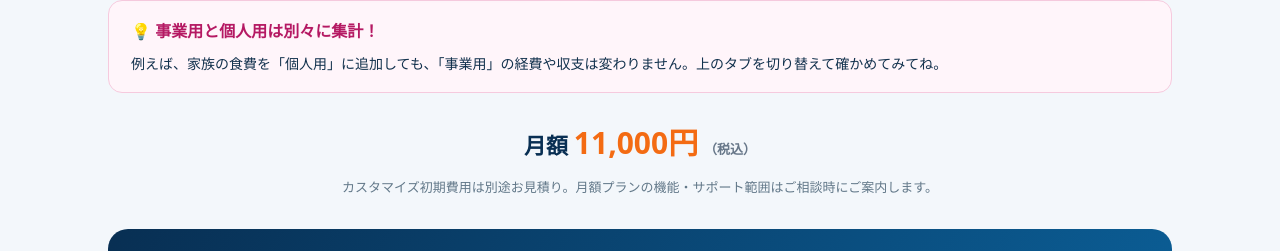
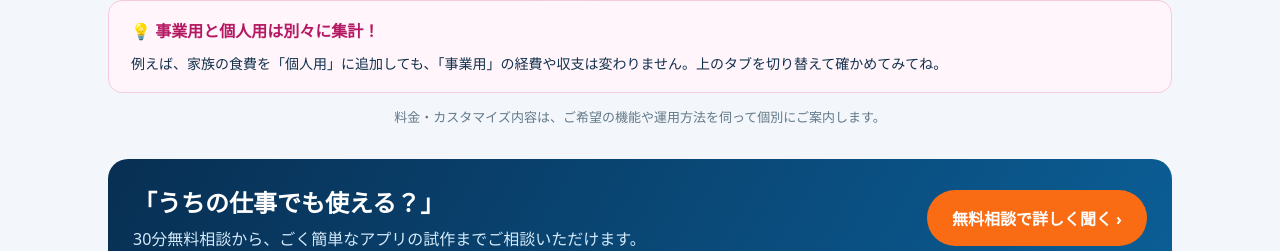
Before and after one commit to happysugar-system/happysugar-system-site, a plain HTML site: page startup-plan-demo.html in a window 1280 px wide. Shown: the part 1275-1526 px from the top of the page. Drawn offline with Linux system fonts and the light colour scheme.

Commit message:
Hide subscription price from public startup finance demo

```diff
--- a/startup-plan-demo.html
+++ b/startup-plan-demo.html
@@ -13,7 +13,7 @@ main{max-width:1100px;margin:auto;padding:26px 18px 70px}.intro{text-align:cente
 <div class="account-switch" role="group" aria-label="表示する家計の区分"><button id="businessView" class="active" type="button" aria-pressed="true">🏢 事業のお金</button><button id="personalView" type="button" aria-pressed="false">🏠 個人のお金</button></div><p class="account-desc" id="accountDesc">事業用：事業の売上と必要経費だけを計算しています。</p><div class="metrics"><div class="metric"><span id="incomeLabel">売上合計</span><strong id="income">¥0</strong></div><div class="metric"><span id="expenseLabel">経費合計</span><strong id="expense">¥0</strong></div><div class="metric"><span id="balanceLabel">事業収支（簡易）</span><strong id="balance">¥0</strong></div></div>
 <div class="layout"><section class="panel"><h2 id="inputTitle">① 事業の売上・経費を入力</h2><div class="panel-body"><div class="switch"><button type="button" id="incomeTab" class="active" aria-pressed="true">📈 売上</button><button type="button" id="expenseTab" aria-pressed="false">💰 経費</button></div><form id="form"><label for="kind">内容</label><select id="kind"><option>商品売上</option><option>サービス売上</option><option>その他売上</option></select><label for="amount">金額（円）</label><input id="amount" type="number" required min="1" max="100000000" placeholder="例：12000" inputmode="numeric"><label for="note">メモ（任意）</label><input id="note" maxlength="30" placeholder="例：テスト入力"><button class="primary" type="submit">＋ 入力して収支に反映</button></form><p class="small" role="status" id="status">入力すると右側の管理表に反映されます。</p></div></section>
 <section class="panel"><h2 id="tableTitle">② 事業の収支を確認</h2><div class="sheet-top">▦ <span id="sheetTitle">事業用の収支管理シート</span><span>デモ・自動保存なし</span></div><div class="tablewrap"><table><thead><tr><th>区分</th><th>内容</th><th>メモ</th><th>金額</th></tr></thead><tbody id="rows"></tbody></table></div><div class="panel-body"><div class="controls"><span class="small" id="count"></span><button type="button" class="reset" id="reset">デモを初期化</button></div><p class="small">※実際のGoogleスプレッドシートではありません。本番では事業用・個人用の管理タブを分け、項目・分類をカスタマイズできます。</p></div></section></div>
-<div class="separation-example"><strong>💡 事業用と個人用は別々に集計！</strong><p>例えば、家族の食費を「個人用」に追加しても、「事業用」の経費や収支は変わりません。上のタブを切り替えて確かめてみてね。</p></div><p class="price">月額 <b>11,000円</b> <small>（税込）</small></p><p class="explain">カスタマイズ初期費用は別途お見積り。月額プランの機能・サポート範囲はご相談時にご案内します。</p>
+<div class="separation-example"><strong>💡 事業用と個人用は別々に集計！</strong><p>例えば、家族の食費を「個人用」に追加しても、「事業用」の経費や収支は変わりません。上のタブを切り替えて確かめてみてね。</p></div><p class="explain">料金・カスタマイズ内容は、ご希望の機能や運用方法を伺って個別にご案内します。</p>
 <div class="cta"><div><h2>「うちの仕事でも使える？」</h2><p>30分無料相談から、ごく簡単なアプリの試作までご相談いただけます。</p></div><a href="https://consult.happysugar.online/">無料相談で詳しく聞く ›</a></div>
 </main><script>
 (()=>{const $=id=>document.getElementById(id);
```
